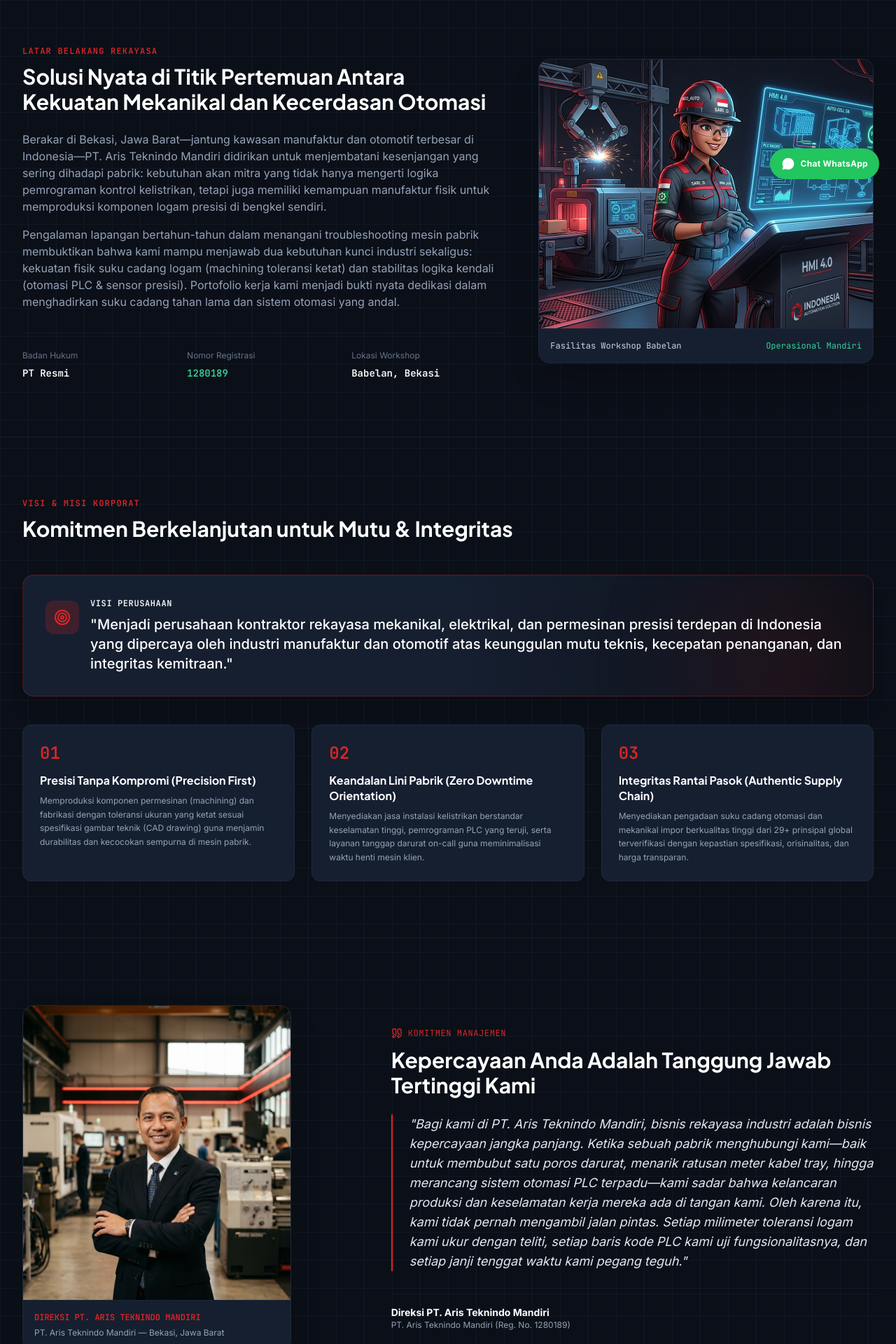
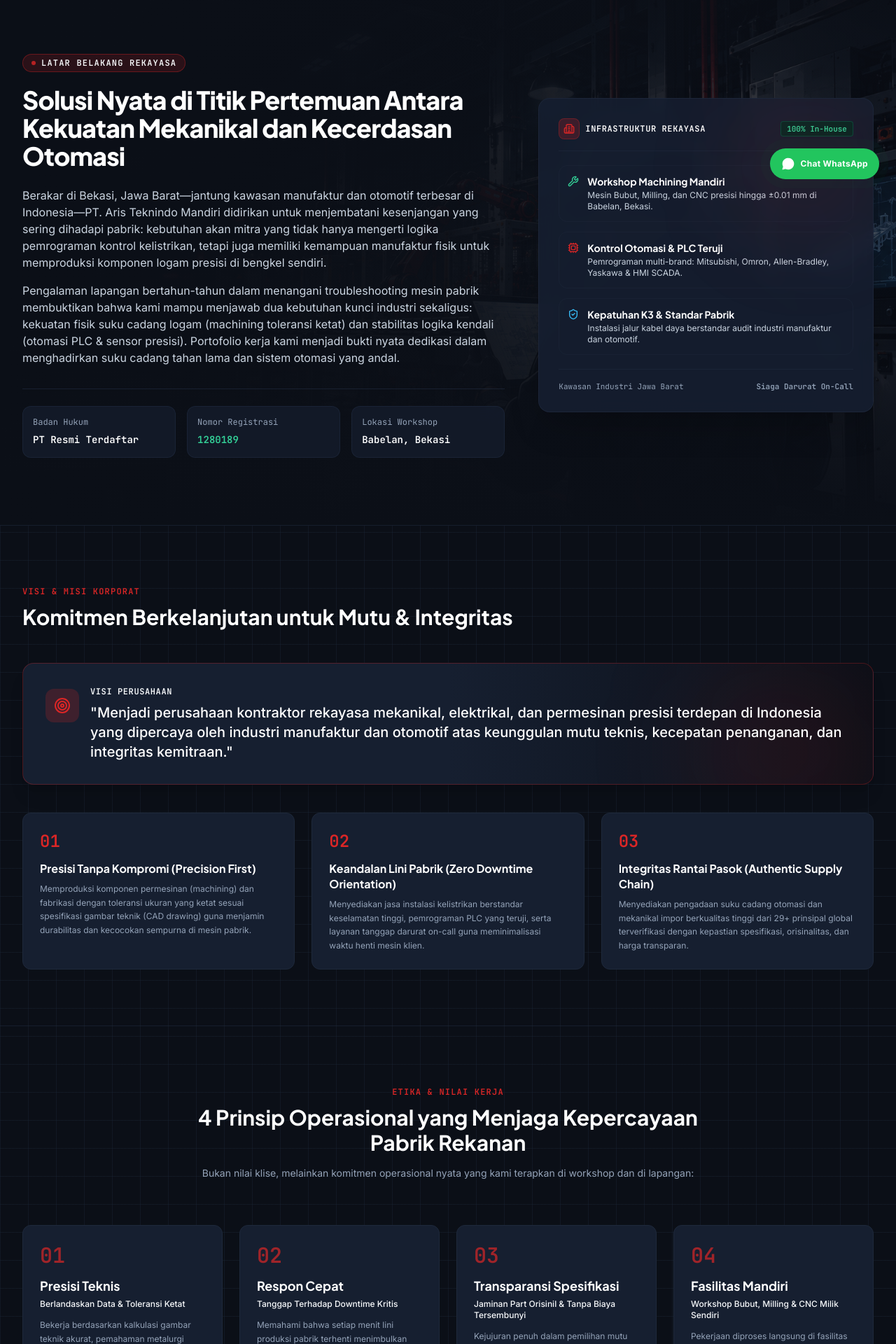
Before and after one commit to juniyasyos/aristeknindo, a React (Vite) app in the folder app/: page /about in a window 1280 px wide. Shown: the part 520-2440 px from the top of the page at 70% size. Built offline with nearby package versions, Linux system fonts and the light colour scheme.

Commit message:
feat(about): remove director section and modernize section 2 with hero background visual

```diff
--- a/app/src/data/aboutData.js
+++ b/app/src/data/aboutData.js
@@ -19,8 +19,7 @@ export const ABOUT_DATA = {
     p1Id: "Berakar di Bekasi, Jawa Barat—jantung kawasan manufaktur dan otomotif terbesar di Indonesia—PT. Aris Teknindo Mandiri didirikan untuk menjembatani kesenjangan yang sering dihadapi pabrik: kebutuhan akan mitra yang tidak hanya mengerti logika pemrograman kontrol kelistrikan, tetapi juga memiliki kemampuan manufaktur fisik untuk memproduksi komponen logam presisi di bengkel sendiri.",
     p1En: "Rooted in Bekasi, West Java—the industrial heartland of Indonesia's manufacturing and automotive sectors—PT. Aris Teknindo Mandiri was established to bridge a common operational gap: the plant need for a partner who deeply understands electrical control programming logic while possessing direct in-house capabilities to fabricate high-precision metal parts.",
     p2Id: "Pengalaman lapangan bertahun-tahun dalam menangani troubleshooting mesin pabrik membuktikan bahwa kami mampu menjawab dua kebutuhan kunci industri sekaligus: kekuatan fisik suku cadang logam (machining toleransi ketat) dan stabilitas logika kendali (otomasi PLC & sensor presisi). Portofolio kerja kami menjadi bukti nyata dedikasi dalam menghadirkan suku cadang tahan lama dan sistem otomasi yang andal.",
-    p2En: "Years of hands-on field experience resolving manufacturing line emergencies have proven our capability to deliver two core industrial demands simultaneously: high-tolerance metal spare parts and rock-solid automation logic. Our project history stands as tangible proof of our commitment to zero downtime and uncompromising engineering integrity.",
-    image: asset('/images/hero-industrial.jpg')
+    p2En: "Years of hands-on field experience resolving manufacturing line emergencies have proven our capability to deliver two core industrial demands simultaneously: high-tolerance metal spare parts and rock-solid automation logic. Our project history stands as tangible proof of our commitment to zero downtime and uncompromising engineering integrity."
   },
 
   visionMission: {
@@ -53,20 +52,6 @@ export const ABOUT_DATA = {
         descEn: "Securing tier-1 global industrial automation and mechanical spare parts from 29+ verified manufacturers with strict authenticity guarantees and honest commercial transparency."
       }
     ]
-  },
-
-  directorStatement: {
-    tagId: "KOMITMEN MANAJEMEN",
-    tagEn: "EXECUTIVE COMMITMENT",
-    headingId: "Kepercayaan Anda Adalah Tanggung Jawab Tertinggi Kami",
-    headingEn: "Your Production Reliability is Our Highest Responsibility",
-    quoteId: "Bagi kami di PT. Aris Teknindo Mandiri, bisnis rekayasa industri adalah bisnis kepercayaan jangka panjang. Ketika sebuah pabrik menghubungi kami—baik untuk membubut satu poros darurat, menarik ratusan meter kabel tray, hingga merancang sistem otomasi PLC terpadu—kami sadar bahwa kelancaran produksi dan keselamatan kerja mereka ada di tangan kami. Oleh karena itu, kami tidak pernah mengambil jalan pintas. Setiap milimeter toleransi logam kami ukur dengan teliti, setiap baris kode PLC kami uji fungsionalitasnya, dan setiap janji tenggat waktu kami pegang teguh.",
-    quoteEn: "At PT. Aris Teknindo Mandiri, industrial engineering is fundamentally a business of long-term trust. When a manufacturing plant calls upon us—whether to turn an emergency shaft, route industrial cable trays, or build a complete automated PLC system—we understand that their production schedule and operational safety depend on our execution. We never take shortcuts. Every millimeter of tolerance is verified, every rung of PLC code is simulated, and every committed deadline is rigorously honored.",
-    signerTitleId: "Direksi PT. Aris Teknindo Mandiri",
-    signerTitleEn: "Board of Directors, PT. Aris Teknindo Mandiri",
-    signerLocId: "Bekasi, Jawa Barat",
-    signerLocEn: "Bekasi, West Java",
-    image: asset('/images/founder-portrait.jpg')
   },
 
   coreValues: [
--- a/app/src/pages/About.jsx
+++ b/app/src/pages/About.jsx
@@ -8,7 +8,6 @@ import {
   CheckCircle2,
   Target,
   Compass,
-  Quote,
   ShieldCheck,
   Cpu,
   Clock,
@@ -19,6 +18,7 @@ import {
   MapPin,
   FileCheck
 } from 'lucide-react';
+import { asset } from '../utils/asset';
 
 export default function About() {
   const { lang } = useLanguage();
@@ -49,49 +49,123 @@ export default function About() {
         </div>
       </section>
 
-      {/* 2. Narrative & Engineering Roots */}
-      <section className="py-16 lg:py-20 border-b border-slate-border/60">
-        <div className="max-w-7xl mx-auto px-4 sm:px-6 lg:px-8">
-          <div className="grid grid-cols-1 lg:grid-cols-12 gap-12 items-center">
+      {/* 2. Narrative & Engineering Roots (Hero-style Industrial Background) */}
+      <section className="relative py-16 lg:py-24 border-b border-slate-border/60 overflow-hidden bg-canvas">
+        {/* Background Image: Full section industrial visual reference from Hero */}
+        <div className="absolute inset-0 z-0 pointer-events-none select-none">
+          <img
+            src={asset('/images/bg-hero-section.png')}
+            alt="Industrial Automation Background"
+            className="w-full h-full object-cover object-right opacity-25 lg:opacity-35"
+          />
+          {/* Dark Gradient Overlay for Maximum Text Legibility and Depth */}
+          <div className="absolute inset-0 bg-gradient-to-r from-[#0B0F17] via-[#0B0F17]/95 sm:via-[#0B0F17]/90 to-[#0B0F17]/65" />
+          <div className="absolute inset-0 bg-gradient-to-t from-[#0B0F17] via-transparent to-[#0B0F17]/60" />
+        </div>
 
+        <div className="max-w-7xl mx-auto px-4 sm:px-6 lg:px-8 relative z-10">
+          <div className="grid grid-cols-1 lg:grid-cols-12 gap-10 lg:gap-12 items-center">
+
+            {/* Left Column: Narrative Story (7 cols) */}
             <div className="lg:col-span-7">
-              <span className="text-xs font-mono font-semibold text-brand-red tracking-widest uppercase">
-                {lang === 'id' ? data.narrative.tagId : data.narrative.tagEn}
-              </span>
-              <h2 className="text-2xl sm:text-3xl font-bold text-white mt-2 mb-6 leading-snug">
+              <div className="inline-flex items-center gap-2 px-3 py-1 rounded-full bg-brand-red/15 border border-brand-red/35 mb-4">
+                <span className="w-1.5 h-1.5 rounded-full bg-brand-red animate-pulse" />
+                <span className="text-xs font-mono font-semibold text-brand-redLight tracking-widest uppercase">
+                  {lang === 'id' ? data.narrative.tagId : data.narrative.tagEn}
+                </span>
+              </div>
+
+              <h2 className="text-2xl sm:text-3xl lg:text-4xl font-extrabold text-white mt-1 mb-6 leading-snug tracking-tight">
                 {lang === 'id' ? data.narrative.headingId : data.narrative.headingEn}
               </h2>
-              <div className="space-y-4 text-sm sm:text-base text-slate-muted leading-relaxed">
+
+              <div className="space-y-4 text-sm sm:text-base text-slate-300 leading-relaxed">
                 <p>{lang === 'id' ? data.narrative.p1Id : data.narrative.p1En}</p>
                 <p>{lang === 'id' ? data.narrative.p2Id : data.narrative.p2En}</p>
               </div>
 
-              <div className="mt-8 pt-6 border-t border-slate-border/50 grid grid-cols-2 sm:grid-cols-3 gap-4">
-                <div>
-                  <span className="text-xs text-slate-subtle block mb-1">Badan Hukum</span>
-                  <span className="text-sm font-mono font-bold text-white">PT Resmi</span>
+              <div className="mt-8 pt-6 border-t border-slate-border/70 grid grid-cols-2 sm:grid-cols-3 gap-3 sm:gap-4">
+                <div className="p-3 sm:p-3.5 rounded-xl bg-canvas-card/70 border border-slate-border/70 backdrop-blur-md">
+                  <span className="text-xs text-slate-400 block mb-1 font-mono">Badan Hukum</span>
+                  <span className="text-sm font-mono font-bold text-white">PT Resmi Terdaftar</span>
                 </div>
-                <div>
-                  <span className="text-xs text-slate-subtle block mb-1">Nomor Registrasi</span>
+                <div className="p-3 sm:p-3.5 rounded-xl bg-canvas-card/70 border border-slate-border/70 backdrop-blur-md">
+                  <span className="text-xs text-slate-400 block mb-1 font-mono">Nomor Registrasi</span>
                   <span className="text-sm font-mono font-bold text-emerald-400">1280189</span>
                 </div>
-                <div>
-                  <span className="text-xs text-slate-subtle block mb-1">Lokasi Workshop</span>
+                <div className="p-3 sm:p-3.5 rounded-xl bg-canvas-card/70 border border-slate-border/70 backdrop-blur-md col-span-2 sm:col-span-1">
+                  <span className="text-xs text-slate-400 block mb-1 font-mono">Lokasi Workshop</span>
                   <span className="text-sm font-mono font-bold text-white">Babelan, Bekasi</span>
                 </div>
               </div>
             </div>
 
+            {/* Right Column: High-tech Engineering Credential Panel (5 cols) */}
             <div className="lg:col-span-5">
-              <div className="rounded-2xl overflow-hidden border border-slate-border bg-canvas-card shadow-2xl relative group">
-                <img
-                  src={data.narrative.image}
-                  alt="ATM Engineering Roots"
-                  className="w-full h-80 sm:h-96 object-cover object-center group-hover:scale-105 transition-transform duration-700"
-                />
-                <div className="p-4 bg-canvas-card border-t border-slate-border/70 flex items-center justify-between text-xs">
-                  <span className="text-slate-300 font-mono">Fasilitas Workshop Babelan</span>
-                  <span className="text-emerald-400 font-mono">Operasional Mandiri</span>
+              <div className="rounded-2xl border border-slate-border/80 bg-canvas-card/90 backdrop-blur-md p-6 sm:p-7 shadow-2xl relative overflow-hidden group">
+                <div className="absolute top-0 right-0 w-48 h-48 bg-brand-red/10 rounded-full blur-[70px] pointer-events-none" />
+
+                <div className="flex items-center justify-between gap-2 border-b border-slate-border/70 pb-4 mb-5">
+                  <div className="flex items-center gap-2">
+                    <span className="p-1.5 rounded-lg bg-brand-red/20 text-brand-red border border-brand-red/30">
+                      <Building2 className="w-4 h-4" />
+                    </span>
+                    <span className="font-mono text-xs font-bold text-white uppercase tracking-wider">
+                      {lang === 'id' ? "Infrastruktur Rekayasa" : "Engineering Infrastructure"}
+                    </span>
+                  </div>
+                  <span className="font-mono text-[11px] px-2 py-0.5 rounded bg-emerald-950/70 text-emerald-400 border border-emerald-800/60 font-semibold">
+                    100% In-House
+                  </span>
+                </div>
+
+                <div className="space-y-3.5">
+                  <div className="flex items-start gap-3 p-3 rounded-xl bg-canvas-subtle/60 border border-slate-border/50">
+                    <Wrench className="w-4 h-4 text-emerald-400 flex-shrink-0 mt-0.5" />
+                    <div>
+                      <h4 className="text-xs sm:text-sm font-bold text-white">
+                        {lang === 'id' ? "Workshop Machining Mandiri" : "Self-Operated Machining Workshop"}
+                      </h4>
+                      <p className="text-xs text-slate-300 mt-0.5 leading-snug">
+                        {lang === 'id'
+                          ? "Mesin Bubut, Milling, dan CNC presisi hingga ±0.01 mm di Babelan, Bekasi."
+                          : "Lathe, Milling, and CNC precision machining up to ±0.01 mm in Babelan, Bekasi."}
+                      </p>
+                    </div>
+                  </div>
+
+                  <div className="flex items-start gap-3 p-3 rounded-xl bg-canvas-subtle/60 border border-slate-border/50">
+                    <Cpu className="w-4 h-4 text-brand-red flex-shrink-0 mt-0.5" />
+                    <div>
+                      <h4 className="text-xs sm:text-sm font-bold text-white">
+                        {lang === 'id' ? "Kontrol Otomasi & PLC Teruji" : "Proven Automation & PLC Engineering"}
+                      </h4>
+                      <p className="text-xs text-slate-300 mt-0.5 leading-snug">
+                        {lang === 'id'
+                          ? "Pemrograman multi-brand: Mitsubishi, Omron, Allen-Bradley, Yaskawa & HMI SCADA."
+                          : "Multi-brand programming: Mitsubishi, Omron, Allen-Bradley, Yaskawa & HMI SCADA."}
+                      </p>
+                    </div>
+                  </div>
+
+                  <div className="flex items-start gap-3 p-3 rounded-xl bg-canvas-subtle/60 border border-slate-border/50">
+                    <ShieldCheck className="w-4 h-4 text-sky-400 flex-shrink-0 mt-0.5" />
+                    <div>
+                      <h4 className="text-xs sm:text-sm font-bold text-white">
+                        {lang === 'id' ? "Kepatuhan K3 & Standar Pabrik" : "HSE Compliance & Plant Safety"}
+                      </h4>
+                      <p className="text-xs text-slate-300 mt-0.5 leading-snug">
+                        {lang === 'id'
+                          ? "Instalasi jalur kabel daya berstandar audit industri manufaktur dan otomotif."
+                          : "Power cable routing installations meeting strict manufacturing HSE audit codes."}
+                      </p>
+                    </div>
+                  </div>
+                </div>
+
+                <div className="mt-5 pt-4 border-t border-slate-border/70 flex items-center justify-between text-[11px] font-mono text-slate-400">
+                  <span>Kawasan Industri Jawa Barat</span>
+                  <span className="text-brand-redLight font-semibold">Siaga Darurat On-Call</span>
                 </div>
               </div>
             </div>
@@ -154,62 +228,7 @@ export default function About() {
         </div>
       </section>
 
-      {/* 4. Director's Statement (Wibawa & Tanggung Jawab) */}
-      <section className="py-16 lg:py-24 border-b border-slate-border/60 relative">
-        <div className="max-w-7xl mx-auto px-4 sm:px-6 lg:px-8">
-          <div className="grid grid-cols-1 lg:grid-cols-12 gap-12 items-center">
-
-            {/* Director Portrait (5 cols) */}
-            <div className="lg:col-span-5 flex flex-col items-center sm:items-start">
-              <div className="relative rounded-2xl overflow-hidden border border-slate-border bg-canvas-card shadow-2xl w-full max-w-sm">
-                <img
-                  src={data.directorStatement.image}
-                  alt="Direktur Utama PT. Aris Teknindo Mandiri"
-                  className="w-full h-[420px] object-cover object-top"
-                />
-                <div className="p-4 bg-canvas-card/95 border-t border-slate-border/80">
-                  <span className="text-xs font-mono uppercase text-brand-red font-semibold block">
-                    {lang === 'id' ? data.directorStatement.signerTitleId : data.directorStatement.signerTitleEn}
-                  </span>
-                  <span className="text-xs text-slate-muted">
-                    {SITE.name} — {lang === 'id' ? data.directorStatement.signerLocId : data.directorStatement.signerLocEn}
-                  </span>
-                </div>
-              </div>
-            </div>
-
-            {/* Quote & Commitment (7 cols) */}
-            <div className="lg:col-span-7">
-              <div className="inline-flex items-center gap-2 text-xs font-mono text-brand-red uppercase tracking-wider mb-3">
-                <Quote className="w-4 h-4" />
-                <span>{lang === 'id' ? data.directorStatement.tagId : data.directorStatement.tagEn}</span>
-              </div>
-
-              <h2 className="text-2xl sm:text-3xl font-bold text-white mb-6 leading-snug">
-                {lang === 'id' ? data.directorStatement.headingId : data.directorStatement.headingEn}
-              </h2>
-
-              <div className="relative pl-6 border-l-2 border-brand-red mb-8">
-                <p className="text-base sm:text-lg text-slate-200 leading-relaxed italic">
-                  "{lang === 'id' ? data.directorStatement.quoteId : data.directorStatement.quoteEn}"
-                </p>
-              </div>
-
-              <div className="pt-4 border-t border-slate-border/50">
-                <p className="text-sm font-bold text-white">
-                  {lang === 'id' ? data.directorStatement.signerTitleId : data.directorStatement.signerTitleEn}
-                </p>
-                <p className="text-xs text-slate-muted">
-                  PT. Aris Teknindo Mandiri (Reg. No. 1280189)
-                </p>
-              </div>
-            </div>
-
-          </div>
-        </div>
-      </section>
-
-      {/* 5. 4 Core Engineering Values */}
+      {/* 4. 4 Core Engineering Values */}
       <section className="py-16 lg:py-20 bg-canvas-subtle/30 border-b border-slate-border/60">
         <div className="max-w-7xl mx-auto px-4 sm:px-6 lg:px-8">
 
@@ -254,7 +273,7 @@ export default function About() {
         </div>
       </section>
 
-      {/* 6. Legalitas & Kepatuhan Badan Hukum */}
+      {/* 5. Legalitas & Kepatuhan Badan Hukum */}
       <section className="py-16 lg:py-20 border-b border-slate-border/60">
         <div className="max-w-5xl mx-auto px-4 sm:px-6 lg:px-8">
 
@@ -293,7 +312,7 @@ export default function About() {
         </div>
       </section>
 
-      {/* 7. Vendor Verification CTA */}
+      {/* 6. Vendor Verification CTA */}
       <section className="py-16 lg:py-20 bg-gradient-to-b from-canvas to-canvas-card">
         <div className="max-w-4xl mx-auto px-4 sm:px-6 lg:px-8 text-center">
 
```
